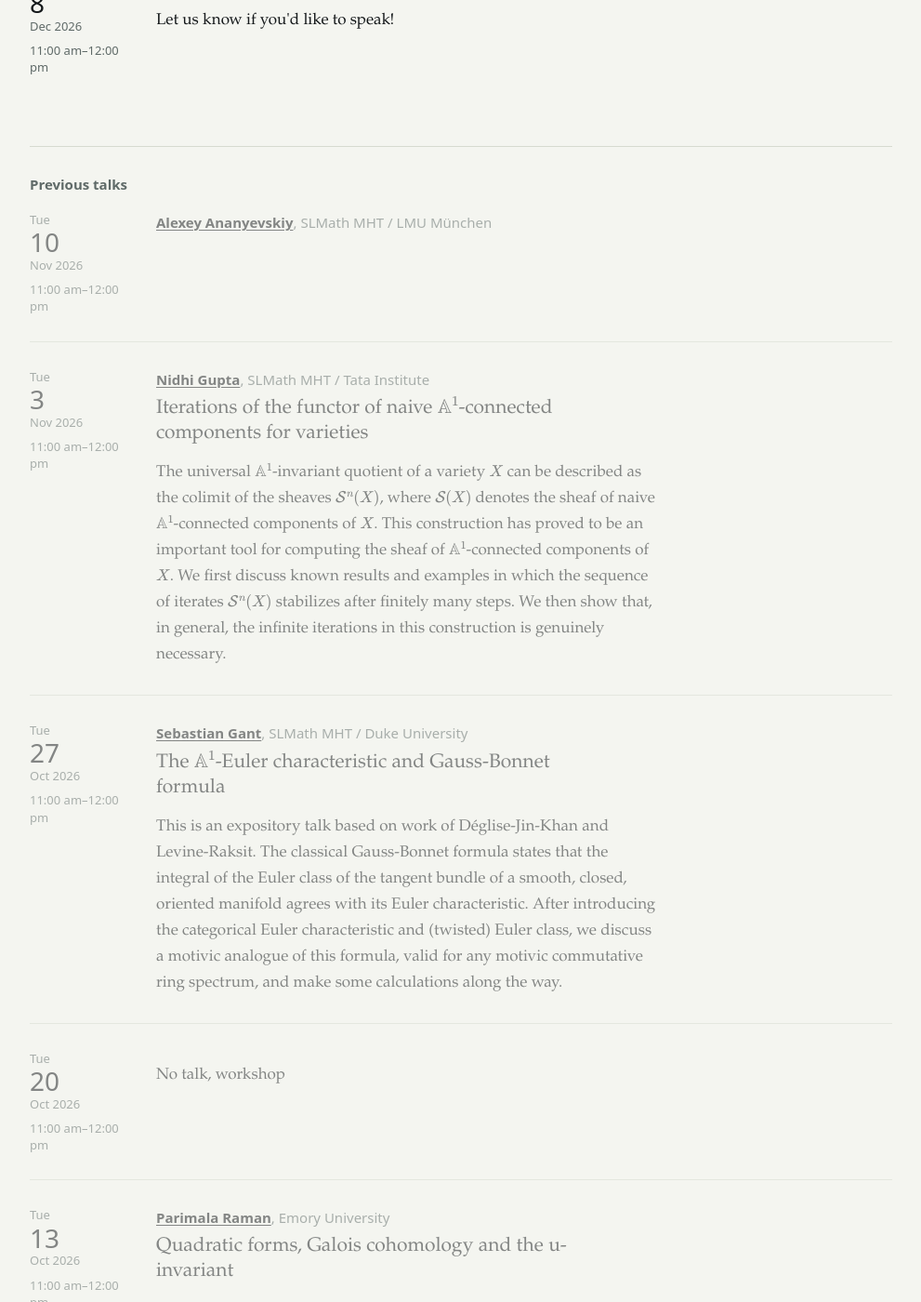
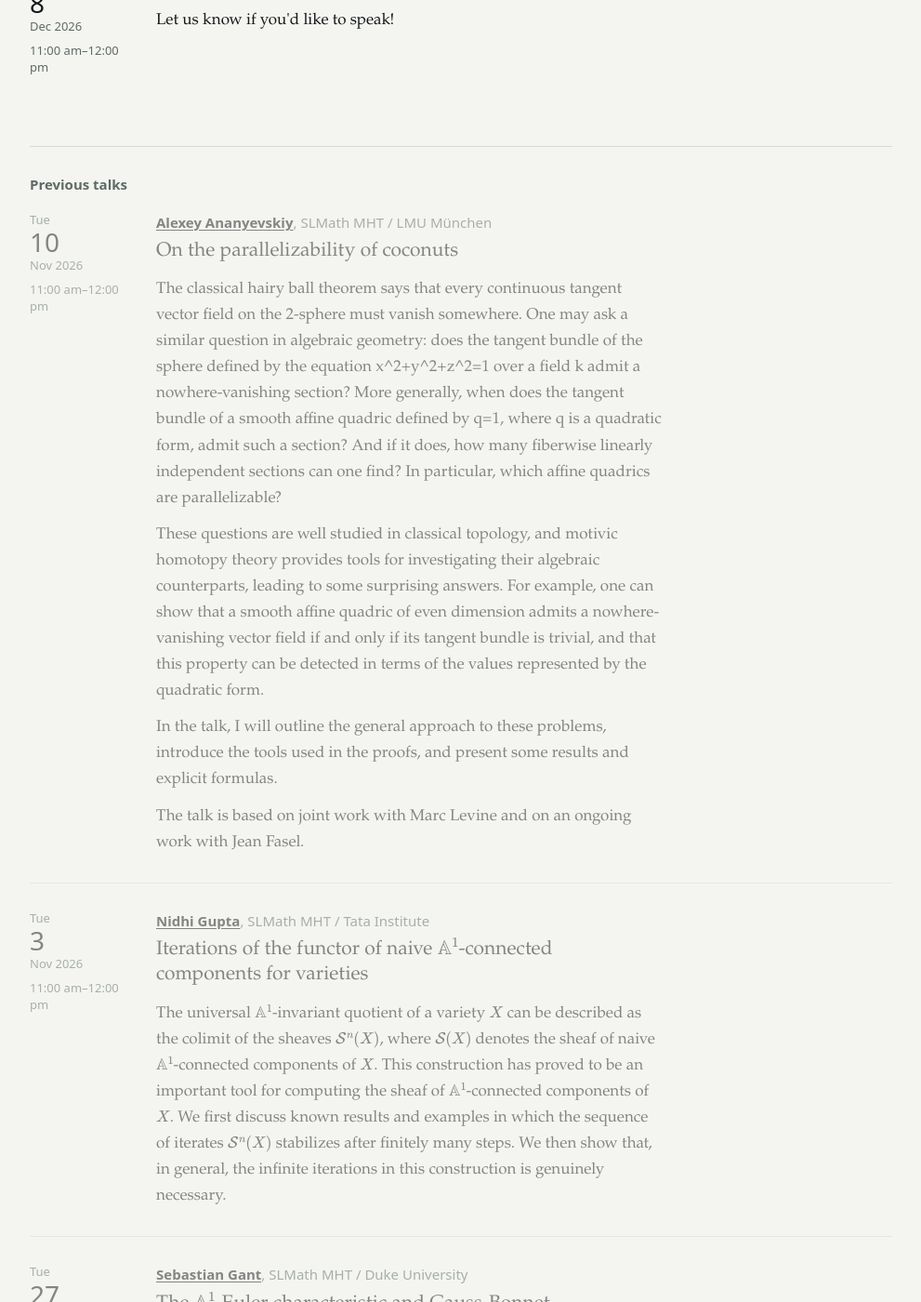
Before and after one commit to tbrazel/26c-a1-seminar, a Jekyll site: the page built from index.html, in a window 1280 px wide and 1400 px high, scrolled down 854 px. Shown: the whole window at 93% size, without its empty margins (144-1135 px from the left). Built offline with Jekyll 4.4.1, drawn with Linux system fonts in a browser that asks for light colours.

Commit message:
Update talks.yml

```diff
--- a/_data/talks.yml
+++ b/_data/talks.yml
@@ -92,9 +92,18 @@
   speaker: "Alexey Ananyevskiy"
   affiliation: "SLMath MHT / LMU München"
   url: "https://aananyevskiy.github.io/"
-  title:
+  title: 'On the parallelizability of coconuts'
   abstract: >
+    The classical hairy ball theorem says that every continuous tangent vector field on the 2-sphere must vanish somewhere. One may ask a similar question in algebraic geometry: does the tangent bundle of the sphere defined by the equation x^2+y^2+z^2=1 over a field k admit a nowhere-vanishing section? More generally, when does the tangent bundle of a smooth affine quadric defined by q=1, where q is a quadratic form, admit such a section? And if it does, how many fiberwise linearly independent sections can one find? In particular, which affine quadrics are parallelizable?
 
+
+    These questions are well studied in classical topology, and motivic homotopy theory provides tools for investigating their algebraic counterparts, leading to some surprising answers. For example, one can show that a smooth affine quadric of even dimension admits a nowhere-vanishing vector field if and only if its tangent bundle is trivial, and that this property can be detected in terms of the values represented by the quadratic form.
+
+
+    In the talk, I will outline the general approach to these problems, introduce the tools used in the proofs, and present some results and explicit formulas.
+
+
+    The talk is based on joint work with Marc Levine and on an ongoing work with Jean Fasel.
 
 - date: 2026-11-17
   speaker: "Ran Azouri"
```
